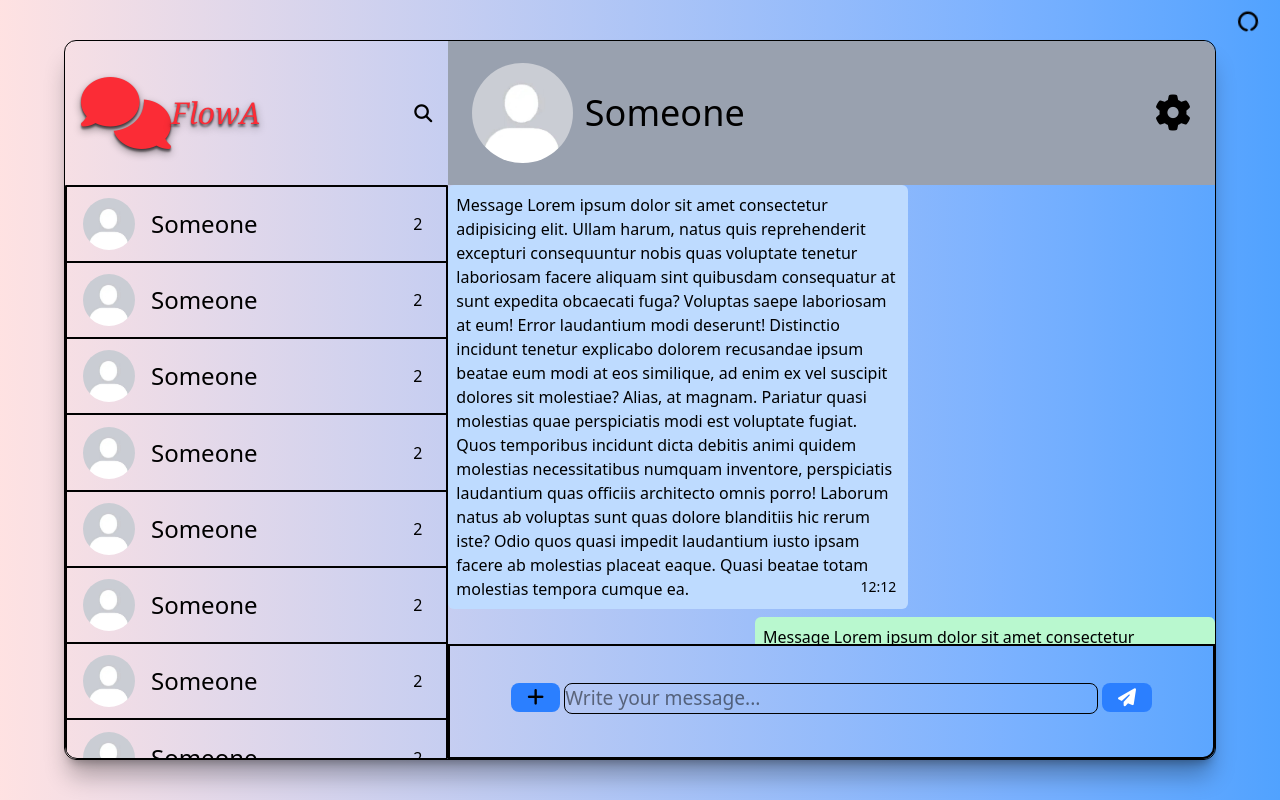
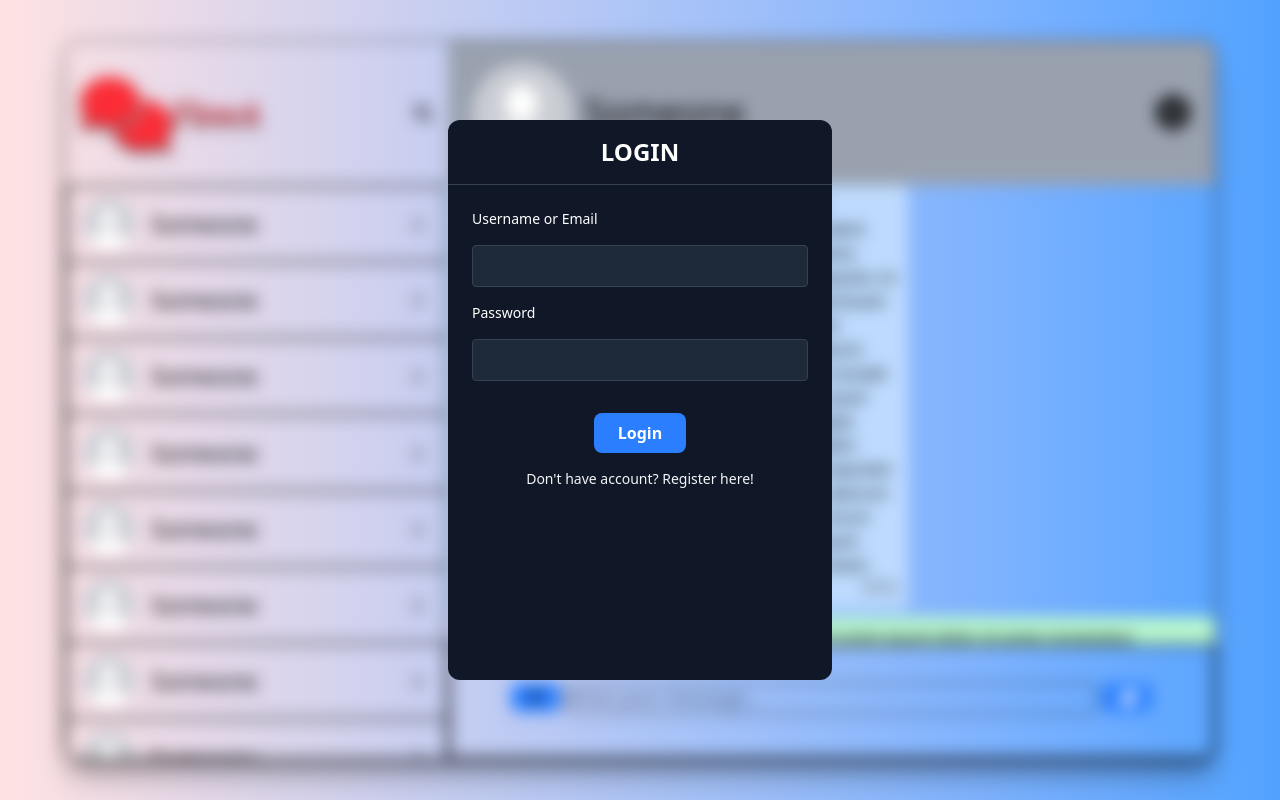
Before and after one commit to ds-upin/FlowA, a React (Vite) app: page / in a window 1280 px wide. Built offline with nearby package versions, Linux system fonts and the light colour scheme.

Commit message:
Added login,register and state ui and context

```diff
--- a/src/Pages/Home.jsx
+++ b/src/Pages/Home.jsx
@@ -5,16 +5,28 @@ import SenderMessageBox from '../components/SenderMessageBox';
 import RecieverMessageBox from '../components/RecieverMessageBox';
 import SelectedUser from '../components/SelectedUser';
 import InputMessage from '../components/InputMessage';
-import { useState } from 'react';
+import { useState,useContext } from 'react';
+import { LoaderContext } from '../contexts/Loader';
+import { ShowPopupContext } from '../contexts/ShowPopup';
+import { StateContext } from '../contexts/State';
+import ContactProfile from '../components/ConatactProfile';
+import Profile from '../components/Profile';
+import Login from '../components/Login';
+import Register from '../components/Register';
 
 
 const Home = () => {
-    const [showPopup,setShowPopup] = useState(false);
-    const [loader, setLader] = useState(true);
+    const {showPopup,setShowPopup} = useContext(ShowPopupContext);
+    const {loader,setLoader} = useContext(LoaderContext);
+    const {showContactProfile, setShowContactProfile,showProfile, setShowProfile} = useContext(StateContext);
 
     return <div className="flex w-[100vw] h-[100vh] bg-gradient-to-r from-red-100 to-blue-400">
+        {showContactProfile?<ContactProfile showContact={setShowContactProfile}/>:null}
+        {showProfile?<Profile/>:null}
+        {<Login/>}
+        {loader?<Loader/>:null}
         <div className={`shadow-xl/30 grid grid-cols-3 grid-rows-5 bg-transparent border bg-transparent bg-opacity-50 rounded-xl my-auto mx-auto w-[90%] h-[90%] ${showPopup?'pointer-events-none filter blur-sm':''}`}>
-        {loader?<Loader/>:null}
+
             <div className="col-span-1 rounded-tl-xl row-span-1 p-4 flex items-center">
                 <i className=" text-red-500 text-shadow-lg/40 fa-solid fa-comments text-7xl"></i>
                 <div className="font-serif text-red-500 text-shadow-lg/40 cursor-default italic text-3xl">
@@ -24,7 +36,7 @@ const Home = () => {
                 <div className="text-lg"><i className="fas fa-search"></i></div>
             </div>
 
-            {<SelectedUser/>}
+            {<SelectedUser showContact={setShowContactProfile}/>}
 
             <div className="col-span-1 overflow-y-auto rounded-bl-xl scroll-smooth row-span-4 border-1">
                 {[1,2,3,4,5,6,7,8].map((i)=><ContactCard key={i}/>)}
@@ -34,7 +46,6 @@ const Home = () => {
                 <div className="grow-1 basis-4/5 overflow-y-auto scroll-smooth flex flex-col">
                     {<SenderMessageBox/>}
                     {<RecieverMessageBox/>}
-
                 </div>
                 {<InputMessage/>}
             </div>
--- /dev/null
+++ b/src/components/ConatactProfile.jsx
@@ -0,0 +1,30 @@
+import {ShowPopupContext} from '../contexts/ShowPopup';
+import { useContext } from 'react';
+import profileImg from '../assets/assett.jpg';
+
+const ContactProfile = (props) => {
+    const {showPopup,setShowPopup} = useContext(ShowPopupContext);
+
+    const closeProfile = () => {
+        props.showContact(false);
+        setShowPopup(false);
+    };
+
+    return (
+        <div className="fixed h-[90%] w-[90%] left-[5%] top-[5%] md:top-[15%] md:left-[35%] md:m-auto md:w-[30%] md:h-[70%] bg-gray-900 text-white z-5 rounded-xl cursor-default">
+            <div className="w-100 flex flex-end text-xl">
+                <button onClick={closeProfile}><i className="fa-solid fa-xmark"></i></button>
+            </div>
+            <div className="m-auto bg-gray-500 mt-5 w-[40%] aspect-1/1 rounded-full overflow-hidden">
+            <img src={profileImg}/>
+            </div>
+            <div className="text-center pt-5 text-2xl">Someone</div>
+            <div className='text-md text-center mt-7'><span>Username: </span><span>@ds_upin</span></div>
+            <div className='text-md w-full flex justify-center mt-7'>
+                <button className='bg-orange-500 cursor-pointer hover:bg-orange-600 rounded-lg px-5'>Delete</button>
+                <button className='ml-2 cursor-pointer bg-red-500 hover:bg-red-600 rounded-lg px-5'>Block</button>
+            </div>
+        </div>
+    );
+};
+export default ContactProfile;
--- /dev/null
+++ b/src/components/Login.jsx
@@ -0,0 +1,32 @@
+const Login = () => {
+    return (
+        <div className="fixed z-50 bg-gray-900 text-white rounded-xl cursor-default w-[90%] h-[90%] left-[5%] top-[5%]
+        md:w-[30%] md:h-[70%] md:left-1/2 md:top-1/2 md:transform md:-translate-x-1/2 md:-translate-y-1/2">
+
+            <div className="text-center text-2xl font-semibold py-4 border-b border-gray-700">
+                LOGIN
+            </div>
+
+            <div className="flex flex-col gap-4 p-6">
+                <label htmlFor="username" className="text-sm font-light">
+                    Username or Email
+                </label>
+                <input type="text" name="username" id="username" className="p-2 rounded bg-gray-800 border border-gray-700 focus:outline-none focus:ring-2 focus:ring-blue-500"/>
+
+                <label htmlFor="password" className="text-sm font-light">
+                    Password
+                </label>
+                <input type="password" name="password" id="password" className="p-2 rounded bg-gray-800 border border-gray-700 focus:outline-none focus:ring-2 focus:ring-blue-500"/>
+
+                <div className="flex justify-center mt-4">
+                    <button className="bg-blue-500 hover:bg-blue-600 px-6 py-2 rounded-lg text-white font-semibold">
+                        Login
+                    </button>
+                </div>
+                <div className="text-sm text-center hover:underline text-gray-100">Don't have account? Register here!</div>
+            </div>
+        </div>
+    );
+};
+
+export default Login;
--- /dev/null
+++ b/src/components/Profile.jsx
@@ -0,0 +1,34 @@
+import { StateContext } from '../contexts/State';
+import {ShowPopupContext} from '../contexts/ShowPopup';
+import { useContext, useState } from 'react';
+import profileImg from '../assets/assett.jpg';
+
+const Profile = () => {
+    const {showProfile,setShowProfile} = useContext(StateContext);
+    const {showPopup, setShowPopup} = useContext(ShowPopupContext);
+
+    const closeProfile = () => {
+        setShowProfile(false);
+        setShowPopup(false);
+    };
+
+    return (
+        <div className="fixed h-[90%] w-[90%] left-[5%] top-[5%] md:top-[15%] md:left-[35%] md:m-auto md:w-[30%] md:h-[70%] bg-gray-900 text-white z-5 rounded-xl cursor-default">
+            <div className="w-100 flex flex-end text-xl">
+                <button onClick={closeProfile}><i className="fa-solid fa-xmark"></i></button>
+            </div>
+            <div className="m-auto bg-gray-500 mt-5 w-[40%] aspect-1/1 rounded-full overflow-hidden">
+                <img src={profileImg} />
+            </div>
+            <div className="text-center"><button>Change Image</button></div>
+            <div className="text-center pt-5 text-2xl">Someone</div>
+            <div className='text-md text-center mt-3'><span>Username: </span><span>@ds_upin</span></div>
+            <div className='text-md text-center mt-3'><span>Email: </span><span>divyanshu.singh.bzzf@gmail.com</span></div>
+            <div className='text-md w-full flex justify-center mt-3'>
+                <button className='bg-orange-500 cursor-pointer hover:bg-orange-600 rounded-lg px-5'>Delete Account</button>
+            </div>
+        </div>
+    );
+};
+
+export default Profile;
--- /dev/null
+++ b/src/components/Register.jsx
@@ -0,0 +1,40 @@
+const Register = () => {
+    return (
+        <div className="fixed z-50 bg-gray-900 text-white rounded-xl cursor-default w-[90%] h-[90%] left-[5%] top-[5%]
+        md:w-[30%] md:h-[70%] md:left-1/2 md:top-1/2 md:transform md:-translate-x-1/2 md:-translate-y-1/2">
+
+            <div className="text-center text-2xl font-semibold py-4 border-b border-gray-700">
+                Register
+            </div>
+
+            <div className="flex flex-col gap-2 p-3">
+                <label htmlFor="email" className="text-sm font-light">
+                    Email
+                </label>
+                <input type="email" name="email" id="email" className="p-1 rounded bg-gray-800 border border-gray-700 focus:outline-none focus:ring-2 focus:ring-blue-500"/>
+
+                <label htmlFor="username" className="text-sm font-light">
+                    Username{" (Can't be changed)" }
+                </label>
+                <input type="username" name="username" id="username" className="p-1 rounded bg-gray-800 border border-gray-700 focus:outline-none focus:ring-2 focus:ring-blue-500"/>
+
+                <label htmlFor="password" className="text-sm font-light">
+                    Password
+                </label>
+                <input type="password" name="password" id="password" className="p-1 rounded bg-gray-800 border border-gray-700 focus:outline-none focus:ring-2 focus:ring-blue-500"/>
+                <label htmlFor="passwordc" className="text-sm font-light">
+                    Confirm Password
+                </label>
+                <input type="password" name="passwordc" id="passwordc" className="p-1 rounded bg-gray-800 border border-gray-700 focus:outline-none focus:ring-2 focus:ring-blue-500"/>
+                <div className="flex justify-center mt-4">
+                    <button className="bg-blue-500 hover:bg-blue-600 px-6 py-1 rounded-lg text-white font-semibold">
+                        Register
+                    </button>
+                </div>
+                <div className="text-sm text-center hover:underline text-gray-100">Have account? Login here!!</div>
+            </div>
+        </div>
+    );
+};
+
+export default Register;
--- a/src/components/SelectedUser.jsx
+++ b/src/components/SelectedUser.jsx
@@ -1,16 +1,36 @@
 import assett from '../assets/assett.jpg';
-const SelectedUser = () => {
+import { useContext } from 'react';
+import { LoaderContext } from '../contexts/Loader';
+import {ShowPopupContext} from '../contexts/ShowPopup';
+import { StateContext } from '../contexts/State';
+
+const SelectedUser = (props) => {
+    const {loader,setLoader} = useContext(LoaderContext);
+    const {showProfile,setShowProfile} = useContext(StateContext);
+    const {showPopup,setShowPopup} = useContext(ShowPopupContext);
+
+    const triggerContactProfile = () => {
+        setShowPopup(true);
+        props.showContact(true);
+    };
+
+    const showUserProfile = () => {
+        setShowPopup(true);
+        setShowProfile(true);
+    }
+
     return (
         <div className="col-span-2 rounded-tr-xl row-span-1 bg-gray-400 flex flex-row items-center gap-3">
-            <div className="ml-6 rounded-full h-[70%] aspect-1/1 bg-blue-500 cover overflow-hidden">
+            <div className="ml-6 rounded-full h-[70%] aspect-1/1 bg-blue-500 cover overflow-hidden cursor-pointer" onClick={triggerContactProfile}>
                 <img src={assett} />
             </div>
-            <div className="text-4xl">
+            <div className="text-4xl cursor-pointer" onClick={triggerContactProfile}>
                 Someone
             </div>
             <div className='grow-1'></div>
-            <div className='mr-6 text-4xl'>
+            <div className='mr-6 text-4xl'><button onClick={showUserProfile}>
                 <i className="fa-solid fa-gear transition-transform duration-1000 ease-in-out hover:rotate-[90deg]"></i>
+                </button>
             </div>
         </div>
     );
--- /dev/null
+++ b/src/contexts/Loader.jsx
@@ -0,0 +1,12 @@
+import { createContext,useState } from "react";
+
+export const LoaderContext = createContext(null);
+
+export const LoaderProvider = (props) => {
+    const [loader,setLoader] = useState(false);
+    return (
+        <LoaderContext.Provider value={{loader,setLoader}}>
+            {props.children}
+        </LoaderContext.Provider>
+    );
+};
--- /dev/null
+++ b/src/contexts/ShowPopup.jsx
@@ -0,0 +1,13 @@
+
+import { createContext,useState } from "react";
+
+export const ShowPopupContext = createContext(null);
+
+export const ShowPopupProvider = (props) => {
+    const [showPopup,setShowPopup] = useState(true);
+    return (
+        <ShowPopupContext.Provider value={{showPopup,setShowPopup}}>
+            {props.children}
+        </ShowPopupContext.Provider>
+    );
+};
--- /dev/null
+++ b/src/contexts/State.jsx
@@ -0,0 +1,13 @@
+import { createContext,useContext, useState } from "react";
+
+export const StateContext = createContext(null);
+
+export const StateProvider = (props) => {
+    const [showContactProfile,setShowContactProfile] = useState(false);
+    const [showProfile,setShowProfile] = useState(false);
+    return (
+        <StateContext.Provider value={{showContactProfile,setShowContactProfile,showProfile,setShowProfile}}>
+            {props.children}
+        </StateContext.Provider>
+    );
+};
```
Also changed, not shown: src/App.jsx (+9 -0 lines).
